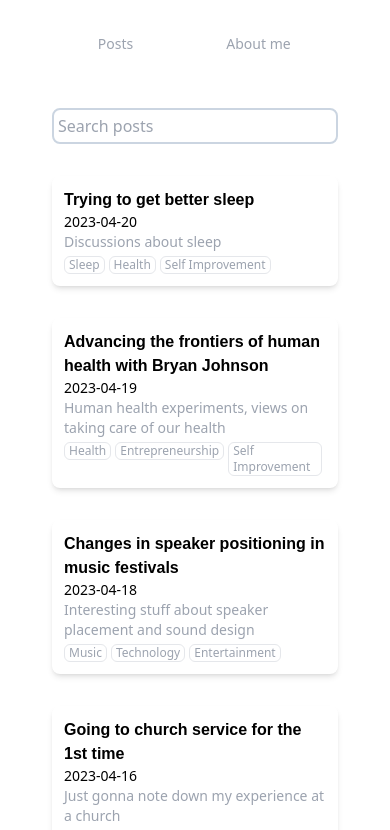
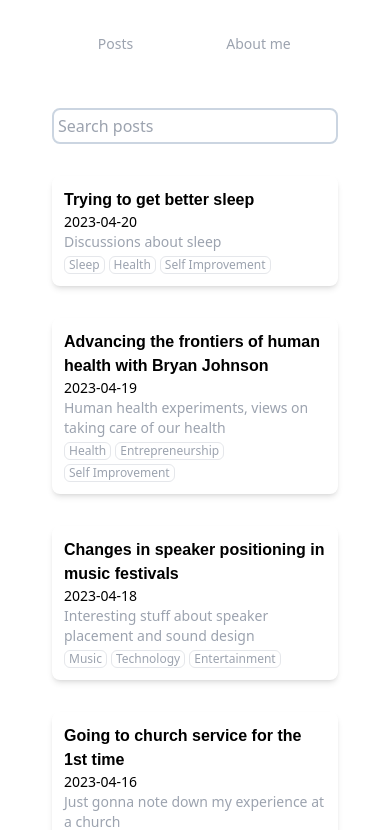
Before and after one commit to AndyFooGuoZhen/Nextjs_Blog, a Next.js app in the folder blog/: page / in a window 390 px wide. Shown: the top 830 px of the page. Built offline with nearby package versions, Linux system fonts and the light colour scheme; no server answers.

Commit message:
Dynamic resizing of tags in mobile mode

```diff
--- a/blog/components/PostPreview.tsx
+++ b/blog/components/PostPreview.tsx
@@ -20,7 +20,7 @@ const PostPreview = (props: PostMetaData) => {
         <h2 className="font-bold font-abel">{props.title}</h2>
         <h3 className="text-sm">{props.date}</h3>
         <h3 className="text-gray-400 text-sm">{props.subtitle}</h3>
-        <div className="flex items-start">{tagElements}</div>
+        <div className="flex flex-wrap items-start">{tagElements}</div>
       </Link>
     </div>
   );
```
